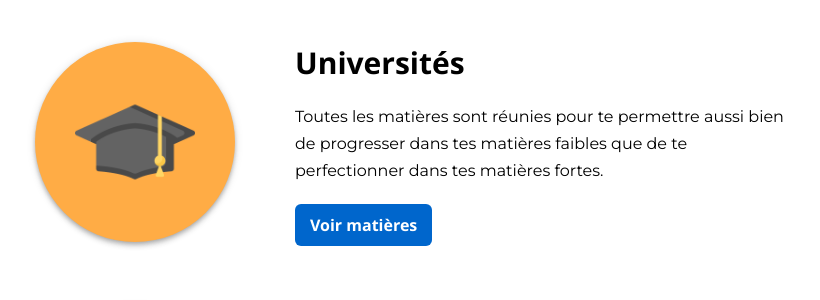
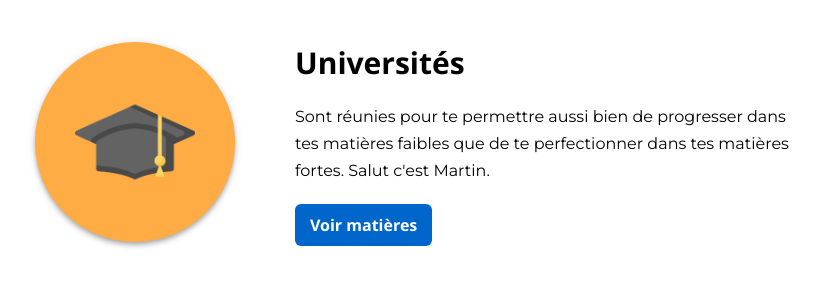
Before and after one commit to VictorienMarette/ClickAndBook, a PHP site: page /psychoschoolVal/ in a window 1280 px wide. Shown: the part 1258-1558 px from the top of the page, without its empty margins (225-1045 px from the left). Run offline with PHP 8.4, Linux system fonts and the light colour scheme; some libraries are stand-ins or nearby versions.

Commit message:
test martin

```diff
--- a/index.php
+++ b/index.php
@@ -63,7 +63,7 @@
           Universités
         </h2>
         <p class="texte-matière">
-          Toutes les matières sont réunies pour te permettre aussi bien de progresser dans tes matières faibles que de te perfectionner dans tes matières fortes.
+           Sont réunies pour te permettre aussi bien de progresser dans tes matières faibles que de te perfectionner dans tes matières fortes. Salut c'est Martin.
         </p>
         <div class="align-3"><a class="lien-description" href="#">Voir matières</a></div>
       </div>
```
